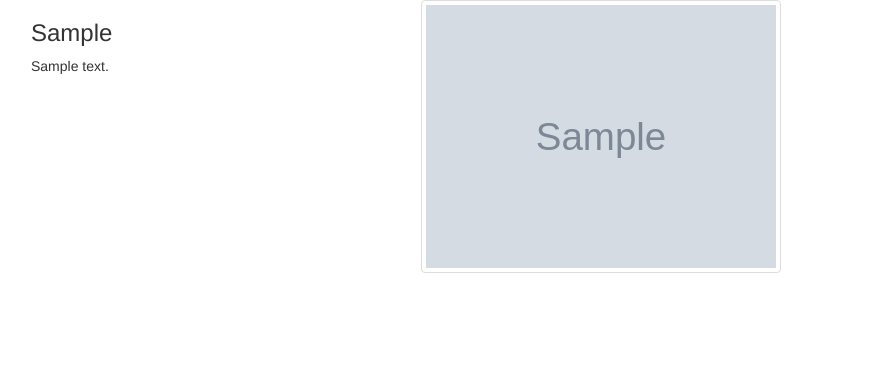
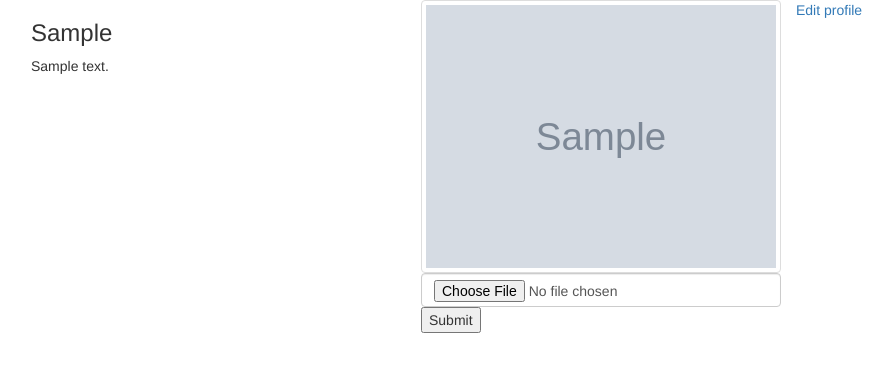
Before and after one commit to Dachoka3000/pitch-app, a Flask app: template app/templates/profile/profile.html in a window 1280 px wide. Shown: the top 372 px of the page, without its empty margins (39-932 px from the left). Run offline with Flask 2, Linux system fonts and the light colour scheme; the template is opened without the code that fills it: values that come from a table or form of the project are taken from there, others are empty; a user stored in the database is signed in; tables that the repository leaves empty hold one stand-in row (values such as "Sample post"); grey boxes marked "Sample" are stand-in pictures; some libraries are stand-ins or nearby versions.

Commit message:
add form to submit profile pic

```diff
--- a/app/templates/profile/profile.html
+++ b/app/templates/profile/profile.html
@@ -3,6 +3,9 @@
 {% block content %}
 <div class="container">
 <div class="row">
+    {% if user == current_user %}
+        <a href="{{url_for('main.update_profile',uname=user.username)}}">Edit profile</a>
+    {% endif %}
 <!-- displaying  Username-->
   <div class="col-md-4">
     <h3> {{user.username| capitalize}} </h3>
@@ -23,7 +26,15 @@
     {%else%}
     <p>No profile picture</p>
     {% endif %}
+    {% if user == current_user %}
+    <form  action="{{url_for('main.update_pic',uname=user.username)}}" method="post" enctype = "multipart/form-data">
+
+      <input type="file"  name="photo" class="form-control" required>
+      <input type="submit">
+    </form>
+    {% endif %}
   </div>
+
 </div>
 </div>
 {% endblock %}
```
